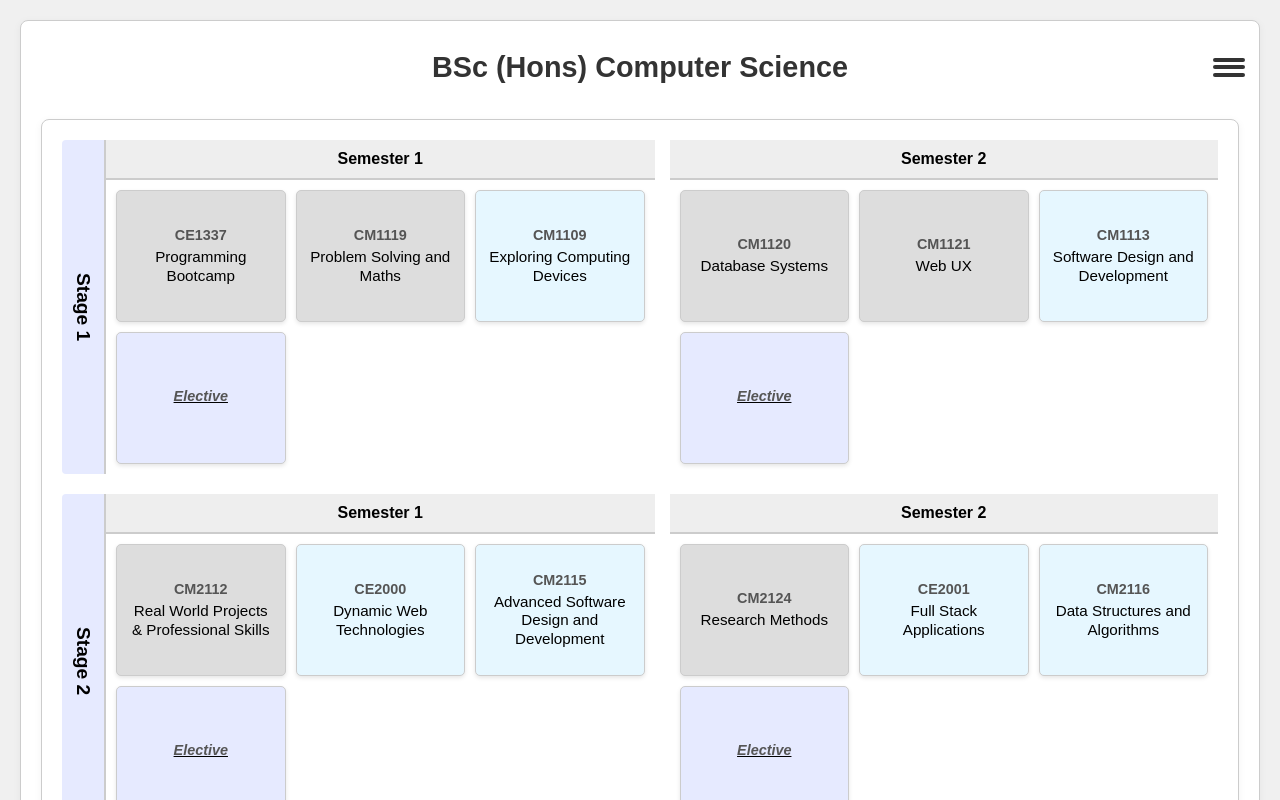
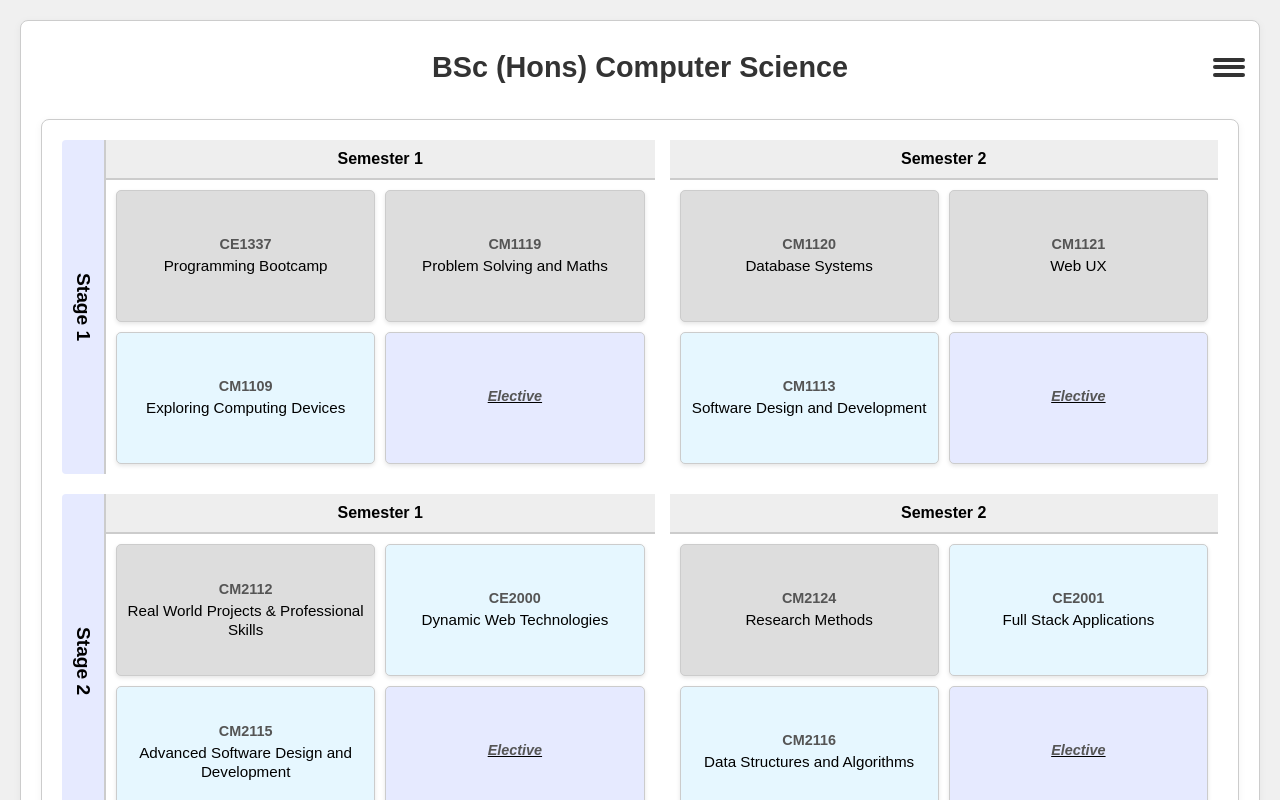
Before and after one commit to mzarb/socet-courses, a React (Create React App) app: page / in a window 1280 px wide. Shown: the top 800 px of the page. Built offline with nearby package versions, Linux system fonts and the light colour scheme.

Commit message:
try something with styles

```diff
--- a/src/styles.css
+++ b/src/styles.css
@@ -179,10 +179,17 @@ body.menu-open {
 /* ==================================== */
 .modules-grid {
   display: grid;
-  /*grid-template-columns: repeat(4, 1fr);*/
-  grid-template-columns: repeat(auto-fill, minmax(140px, 1fr));
+  /* Forces exactly 2 columns - creates the 2x2 look for 4 modules */
+  grid-template-columns: repeat(2, 1fr);
   gap: 10px;
   padding: 10px;
+}
+
+/* On larger desktop screens, switch to 4x1 to spread them out */
+@media (min-width: 1400px) {
+  .modules-grid {
+    grid-template-columns: repeat(4, 1fr);
+  }
 }
 
 .module-box {
```
